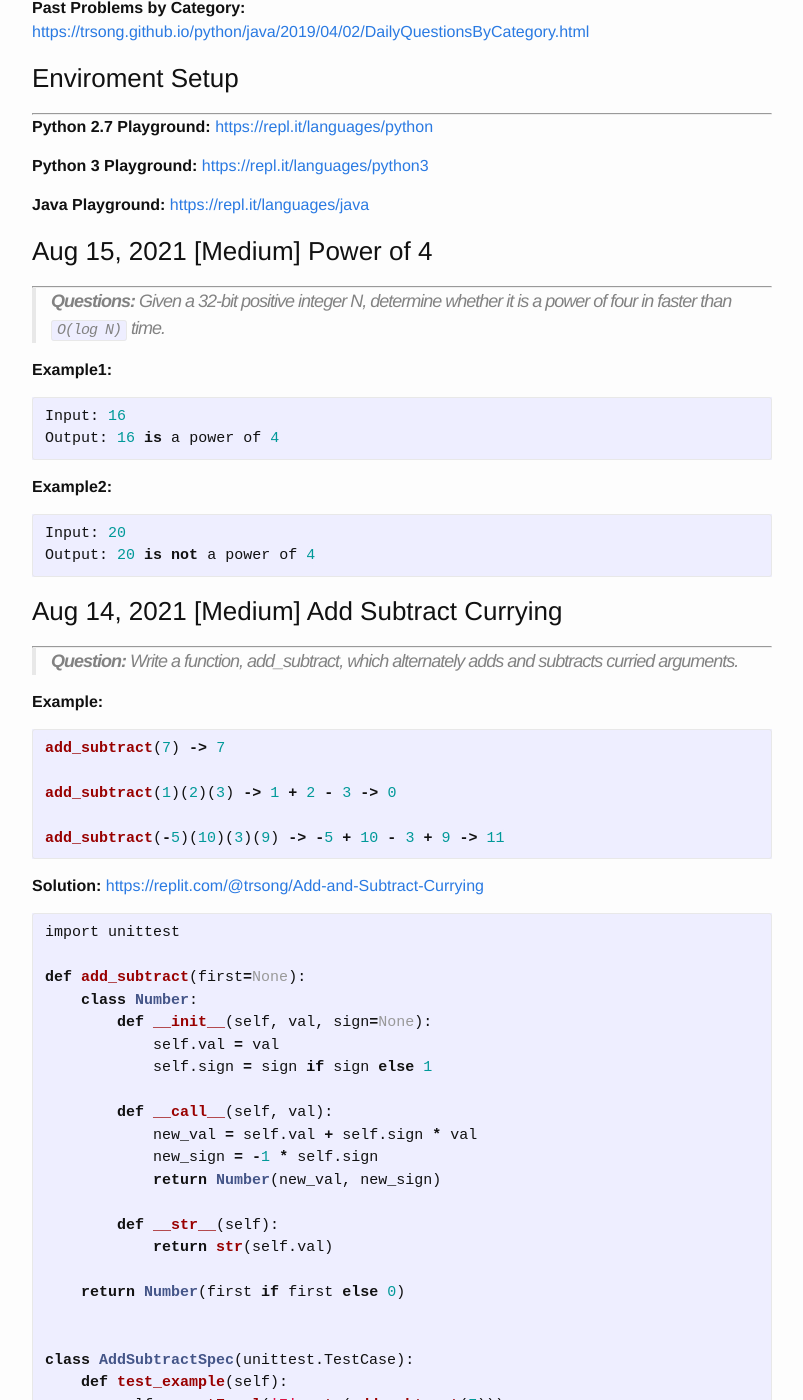
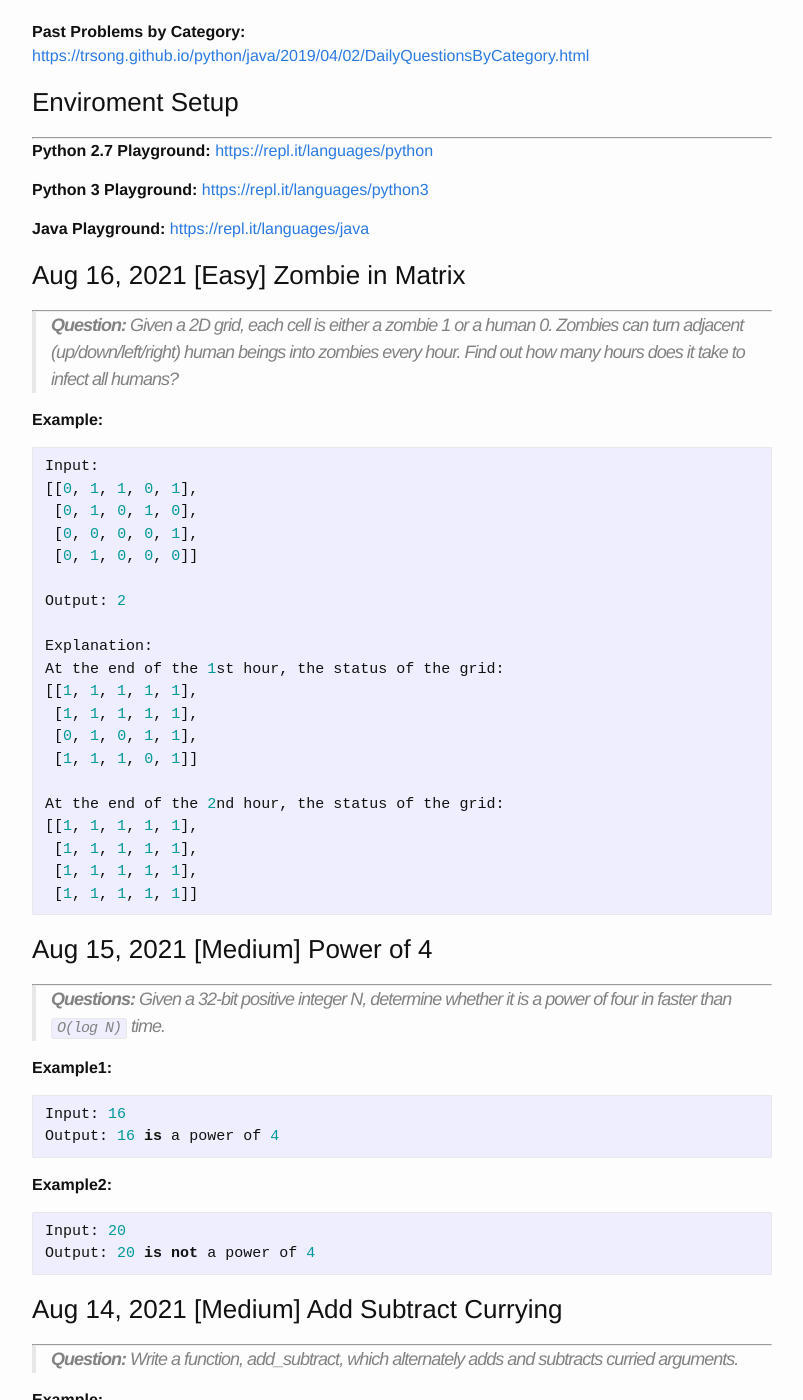
Before and after one commit to trsong/trsong.github.io, a Jekyll site: the page built from _posts/2021-08-01-DailyQuestionsAug.md, in a window 1280 px wide and 1400 px high, scrolled down 690 px. Shown: the whole window, without its empty margins (238-1041 px from the left). Built offline with Jekyll 4.4.1, drawn with Linux system fonts in a browser that asks for light colours; some of the changed text lies outside the part shown.

Commit message:
Add Aug 16 question

````diff
--- a/_posts/2021-08-01-DailyQuestionsAug.md
+++ b/_posts/2021-08-01-DailyQuestionsAug.md
@@ -20,6 +20,34 @@ categories: Python/Java
 
 **Java Playground:** [https://repl.it/languages/java](https://repl.it/languages/java)
 
+
+### Aug 16, 2021 \[Easy\] Zombie in Matrix
+---
+> **Question:** Given a 2D grid, each cell is either a zombie 1 or a human 0. Zombies can turn adjacent (up/down/left/right) human beings into zombies every hour. Find out how many hours does it take to infect all humans?
+
+**Example:**
+```py
+Input:
+[[0, 1, 1, 0, 1],
+ [0, 1, 0, 1, 0],
+ [0, 0, 0, 0, 1],
+ [0, 1, 0, 0, 0]]
+
+Output: 2
+
+Explanation:
+At the end of the 1st hour, the status of the grid:
+[[1, 1, 1, 1, 1],
+ [1, 1, 1, 1, 1],
+ [0, 1, 0, 1, 1],
+ [1, 1, 1, 0, 1]]
+
+At the end of the 2nd hour, the status of the grid:
+[[1, 1, 1, 1, 1],
+ [1, 1, 1, 1, 1],
+ [1, 1, 1, 1, 1],
+ [1, 1, 1, 1, 1]]
+ ```
 
 ### Aug 15, 2021 \[Medium\] Power of 4
 ---
````
